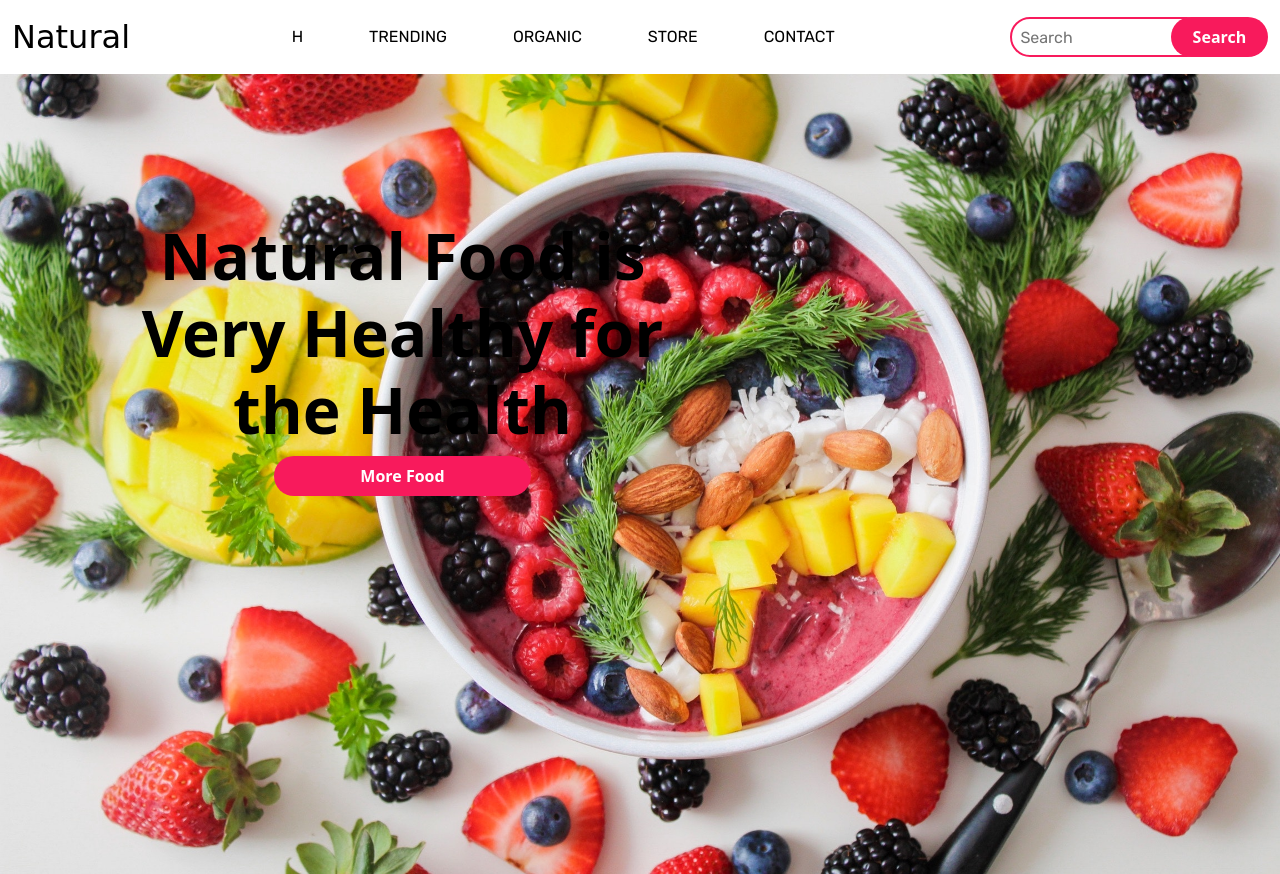
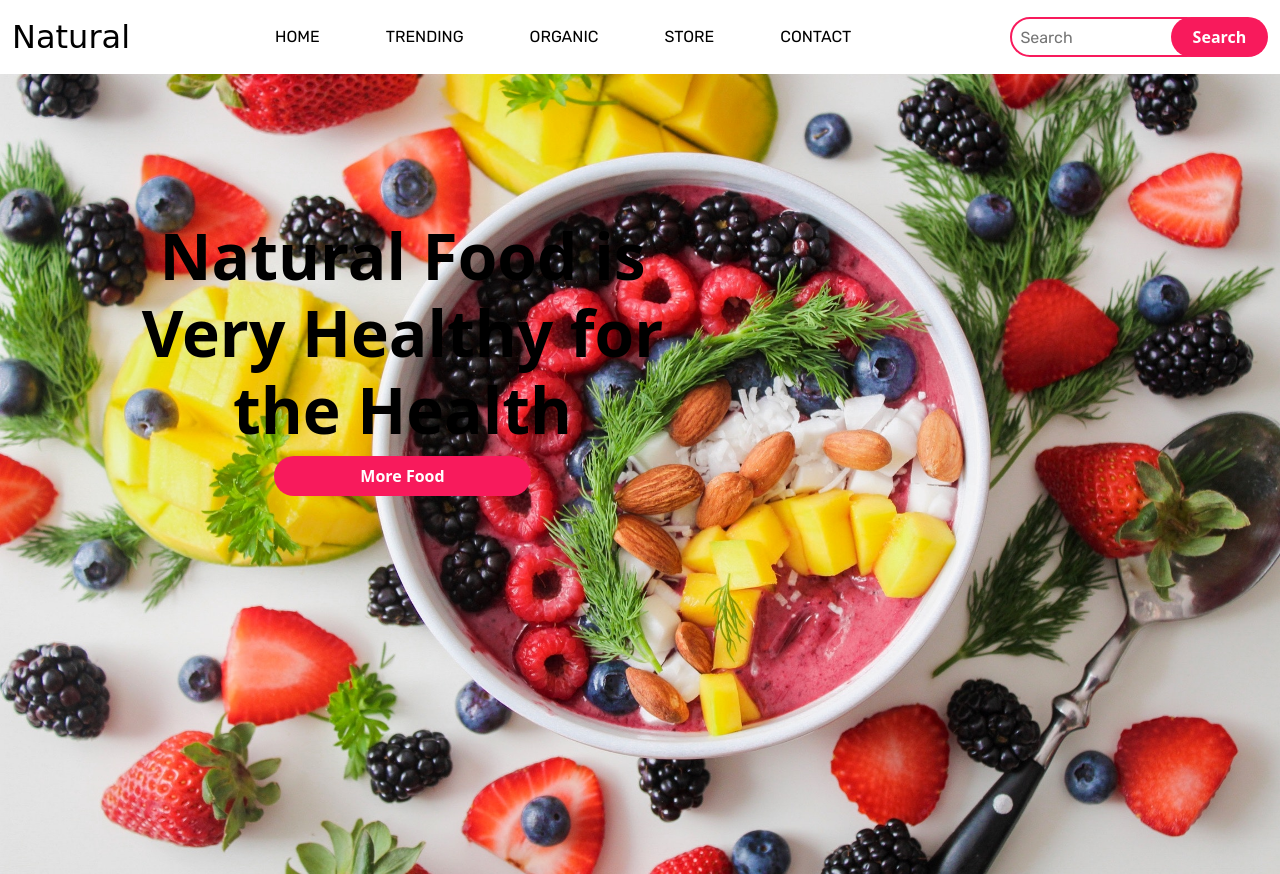
Before and after one commit to prvn1998/NaturalRes, a plain HTML site: page Natural Responsive/index.html in a window 1280 px wide. Shown: the top 874 px of the page. Drawn offline with nearby package versions, Linux system fonts and the light colour scheme; a web font is replaced by a local one.

Commit message:
Update index.html
H to Home

```diff
--- a/Natural Responsive/index.html
+++ b/Natural Responsive/index.html
@@ -31,7 +31,7 @@
       <div class="collapse navbar-collapse" id="navbarSupportedContent">
         <ul class="navbar-nav m-auto mb-2 mb-lg-0">
           <li class="nav-item">
-            <a class="nav-link active" href="#">H</a>
+            <a class="nav-link active" href="#">Home</a>
           </li>
           <li class="nav-item">
             <a class="nav-link" href="#">Trending</a>
```
